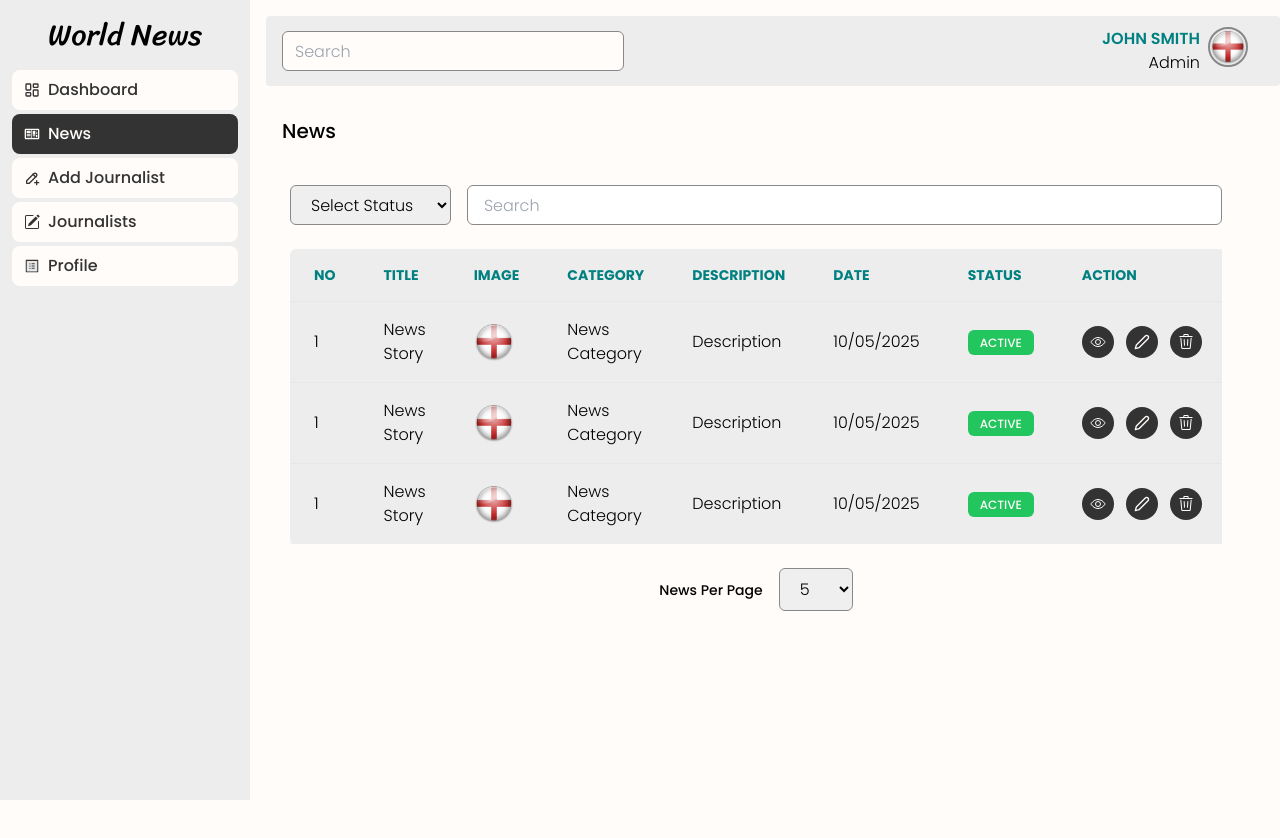
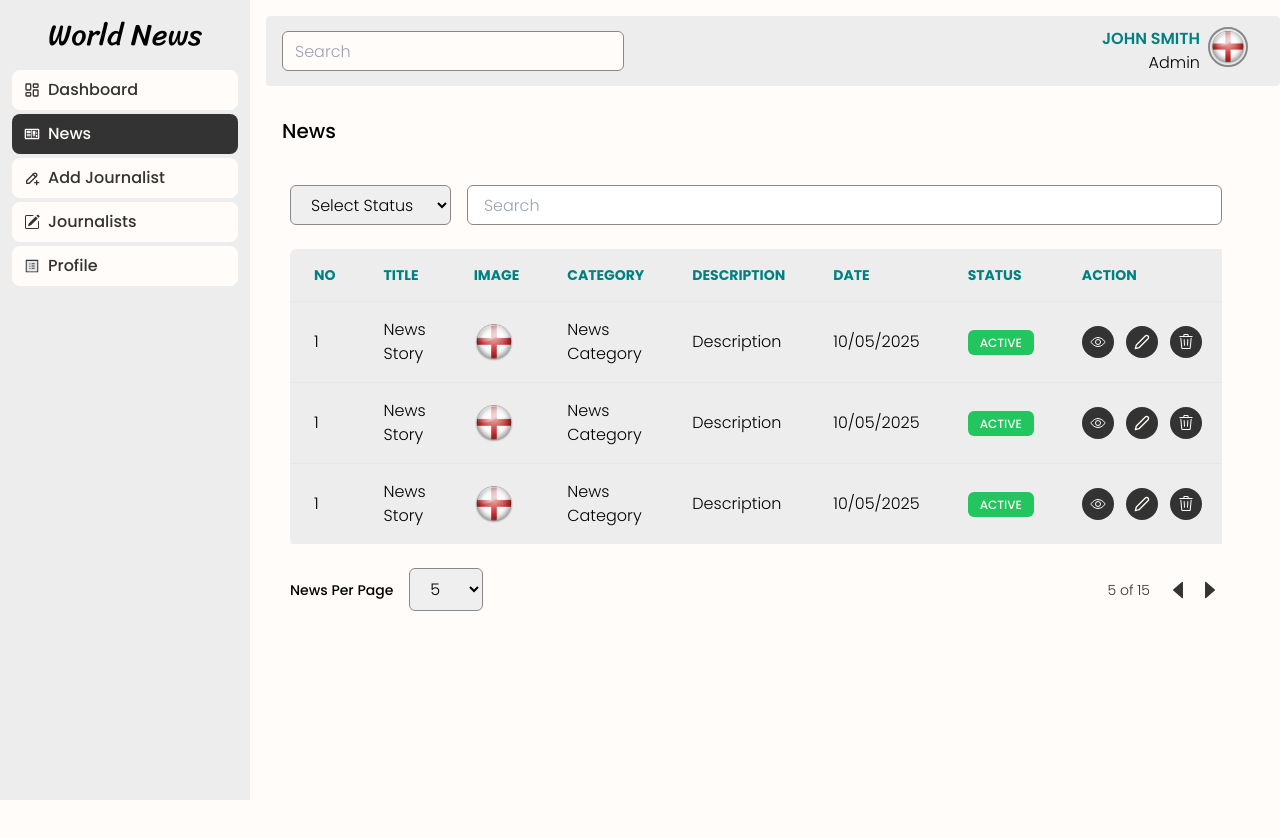
Before and after one commit to Nimira43/World-News, a React (Vite) app in the folder client/: page /dashboard/news in a window 1280 px wide. Shown: the top 838 px of the page. Built offline with nearby package versions, Linux system fonts and the light colour scheme.

Commit message:
Working on page numbering and icons

```diff
--- a/client/src/dashboard/components/NewsContent.jsx
+++ b/client/src/dashboard/components/NewsContent.jsx
@@ -3,6 +3,7 @@ import profile from '../../assets/user.png'
 import { IoEyeOutline } from 'react-icons/io5'
 import { FiEdit2 } from 'react-icons/fi'
 import { GoTrash } from 'react-icons/go'
+import { AiOutlineCaretLeft, AiOutlineCaretRight } from 'react-icons/ai'
 
 const NewsContent = () => {
   return (
@@ -70,7 +71,7 @@ const NewsContent = () => {
           </tbody>
         </table>
       </div>
-      <div className='flex justify-center items-center py-6'>
+      <div className='flex justify-between items-center py-6'>
         <div className='flex items-center gap-4'>
           <label className='text-sm font-medium'>News Per Page</label>
           <select
@@ -84,6 +85,13 @@ const NewsContent = () => {
             <option value="20">20</option>
           </select>
         </div>
+        <div className='flex items-center gap-4 text-sm text-grey-dark'>
+          <span>5 of 15</span>
+          <div className='flex gap-2'>
+            <AiOutlineCaretLeft className='w-6 h-6 text-grey-dark cursor-pointer hover:text-primary'/>
+            <AiOutlineCaretRight className='w-6 h-6 text-grey-dark cursor-pointer hover:text-primary'/>
+          </div>
+        </div>
       </div>
     </div>
   )
```
